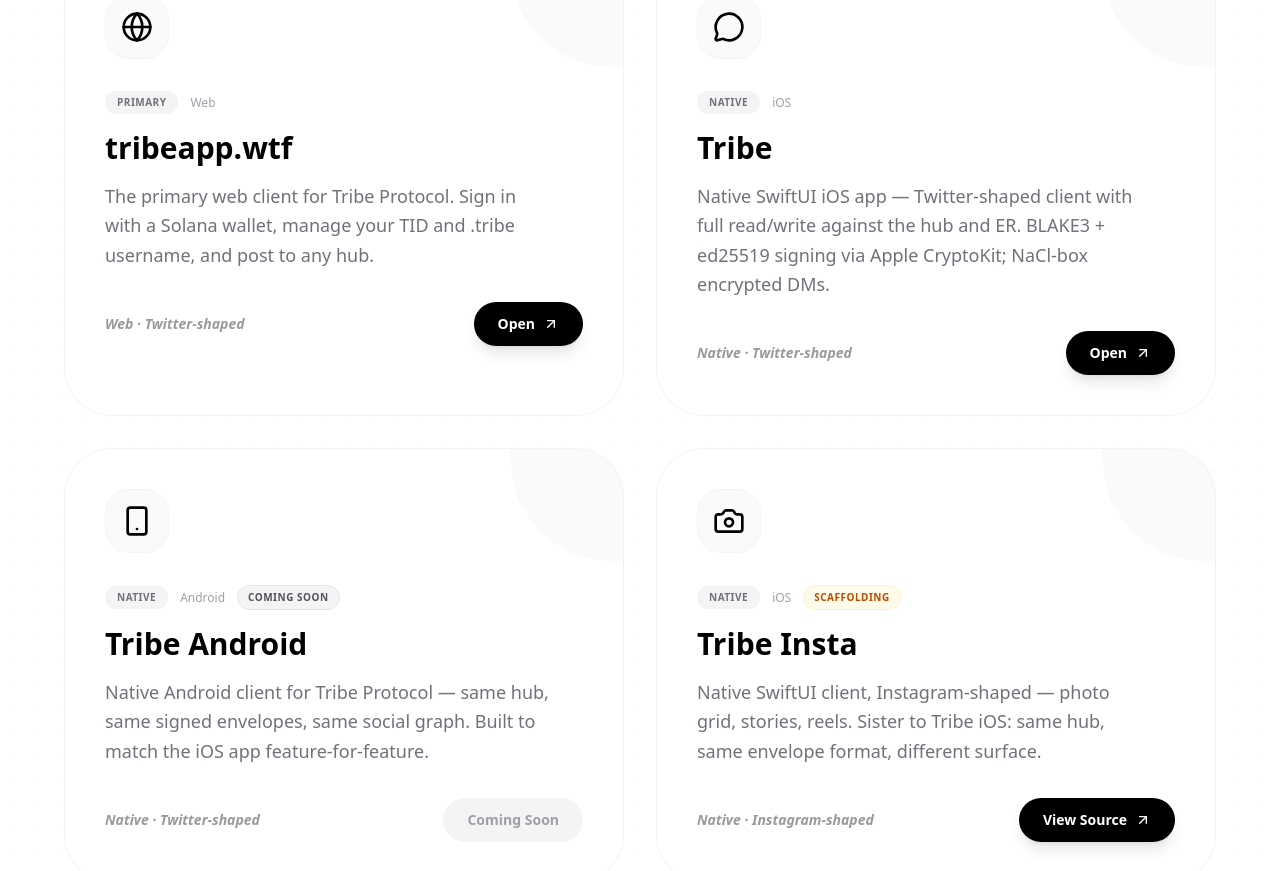
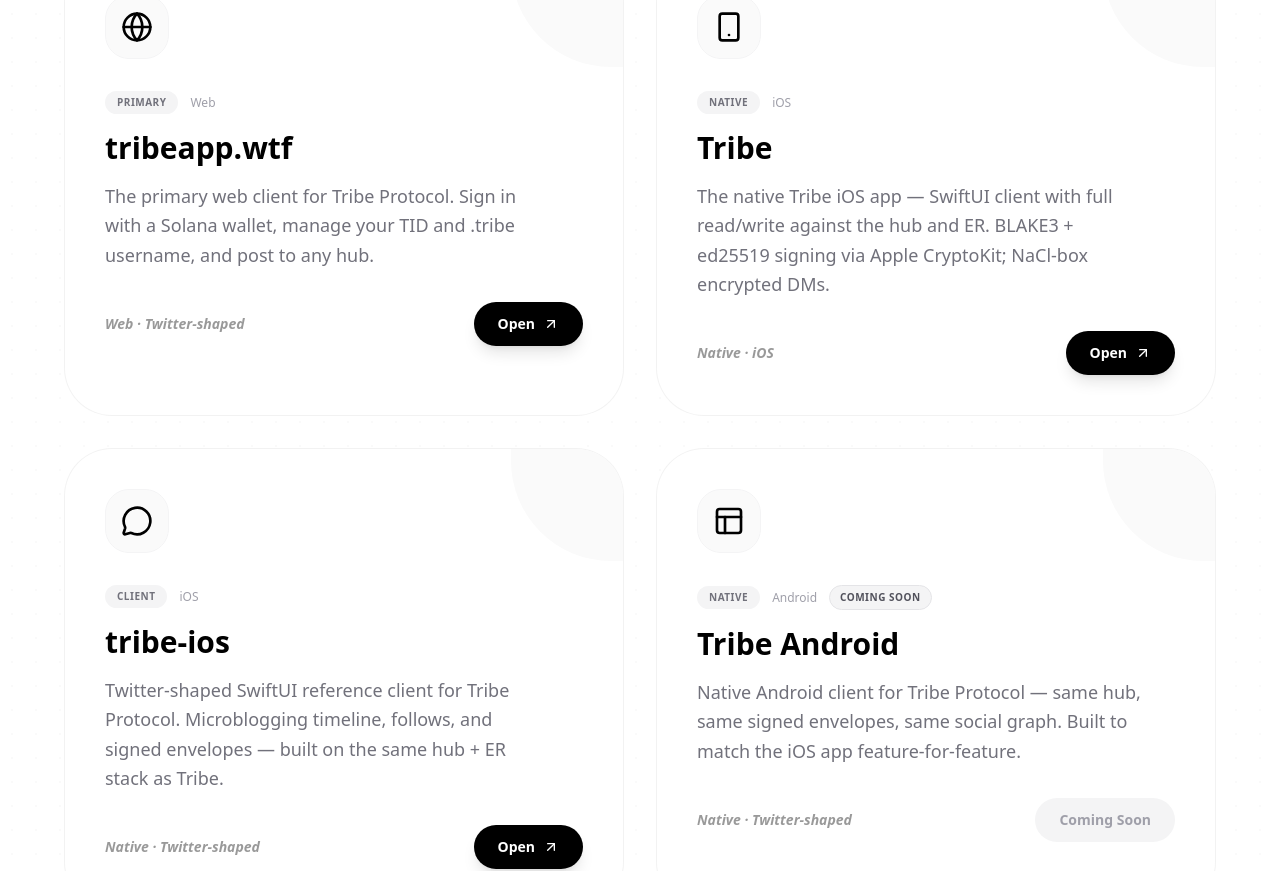
Before and after one commit to chaalpritam/tribeprotocol.xyz, a Next.js app: page /apps in a window 1280 px wide. Shown: the part 454-1325 px from the top of the page. Built offline with nearby package versions, Linux system fonts and the light colour scheme.

Commit message:
feat: list Tribe iOS app and tribe-ios Twitter client separately on apps page
Add chaalpritam/tribe as the native Tribe app and tribe-ios as the Twitter-shaped reference client; keep Android as coming soon.

```diff
--- a/app/apps/layout.tsx
+++ b/app/apps/layout.tsx
@@ -3,7 +3,7 @@ import type { Metadata } from "next";
 export const metadata: Metadata = {
   title: "Ecosystem Apps",
   description:
-    "Apps built on Tribe Protocol — tribeapp.wtf (web), Tribe for iOS and Android, tribe-insta (Instagram-shaped), and the tribe-app developer demo.",
+    "Apps built on Tribe Protocol — tribeapp.wtf (web), Tribe (iOS), tribe-ios (Twitter-shaped), Android coming soon, tribe-insta, and the tribe-app demo.",
 };
 
 export default function AppsLayout({ children }: { children: React.ReactNode }) {
--- a/app/apps/page.tsx
+++ b/app/apps/page.tsx
@@ -35,26 +35,36 @@ const apps: {
   },
   {
     name: "Tribe",
-    description: "Native SwiftUI iOS app — Twitter-shaped client with full read/write against the hub and ER. BLAKE3 + ed25519 signing via Apple CryptoKit; NaCl-box encrypted DMs.",
-    type: "Native · Twitter-shaped",
-    icon: MessageCircle,
+    description: "The native Tribe iOS app — SwiftUI client with full read/write against the hub and ER. BLAKE3 + ed25519 signing via Apple CryptoKit; NaCl-box encrypted DMs.",
+    type: "Native · iOS",
+    icon: Smartphone,
     platform: "iOS",
     link: "https://github.com/chaalpritam/tribe",
     tag: "Native",
     status: "live"
   },
   {
+    name: "tribe-ios",
+    description: "Twitter-shaped SwiftUI reference client for Tribe Protocol. Microblogging timeline, follows, and signed envelopes — built on the same hub + ER stack as Tribe.",
+    type: "Native · Twitter-shaped",
+    icon: MessageCircle,
+    platform: "iOS",
+    link: "https://github.com/chaalpritam/tribe-ios",
+    tag: "Client",
+    status: "live"
+  },
+  {
     name: "Tribe Android",
     description: "Native Android client for Tribe Protocol — same hub, same signed envelopes, same social graph. Built to match the iOS app feature-for-feature.",
     type: "Native · Twitter-shaped",
-    icon: Smartphone,
+    icon: Layout,
     platform: "Android",
     tag: "Native",
     status: "coming-soon"
   },
   {
     name: "Tribe Insta",
-    description: "Native SwiftUI client, Instagram-shaped — photo grid, stories, reels. Sister to Tribe iOS: same hub, same envelope format, different surface.",
+    description: "Native SwiftUI client, Instagram-shaped — photo grid, stories, reels. Sister to tribe-ios: same hub, same envelope format, different surface.",
     type: "Native · Instagram-shaped",
     icon: Camera,
     platform: "iOS",
```
